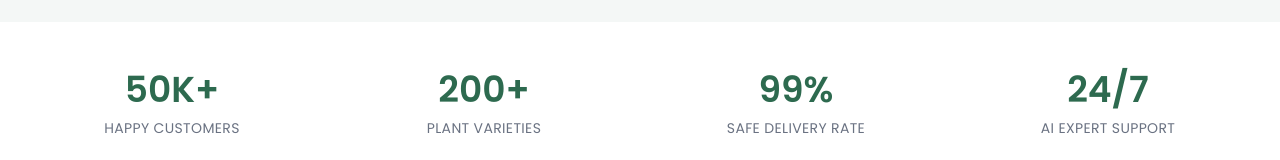
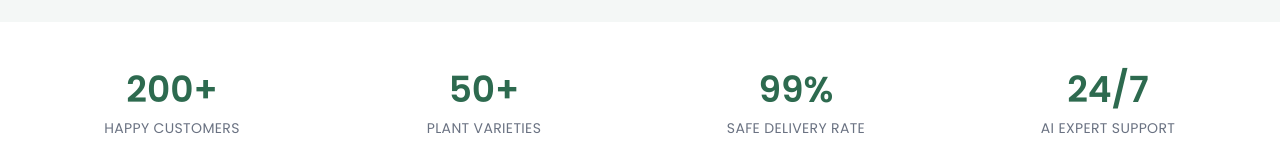
Before and after one commit to helloindoorplant/indoorplant-app, a Next.js app: page /about in a window 1280 px wide. Shown: the part 392-552 px from the top of the page. Built offline with nearby package versions, Linux system fonts and the light colour scheme; no server answers.

Commit message:
content: Update stats numbers on About Us page

```diff
--- a/src/app/about/page.tsx
+++ b/src/app/about/page.tsx
@@ -29,11 +29,11 @@
         <div className="max-w-7xl mx-auto px-4 sm:px-6 lg:px-8">
           <div className="grid grid-cols-2 md:grid-cols-4 gap-8 text-center">
             <div>
-              <p className="text-4xl font-bold text-primary mb-2">50K+</p>
+              <p className="text-4xl font-bold text-primary mb-2">200+</p>
               <p className="text-sm font-medium text-gray-500 uppercase tracking-wide">Happy Customers</p>
             </div>
             <div>
-              <p className="text-4xl font-bold text-primary mb-2">200+</p>
+              <p className="text-4xl font-bold text-primary mb-2">50+</p>
               <p className="text-sm font-medium text-gray-500 uppercase tracking-wide">Plant Varieties</p>
             </div>
             <div>
```
